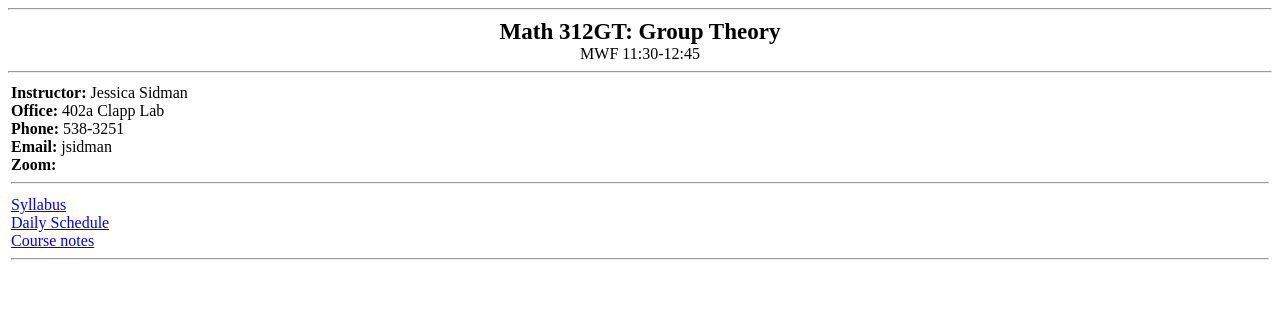
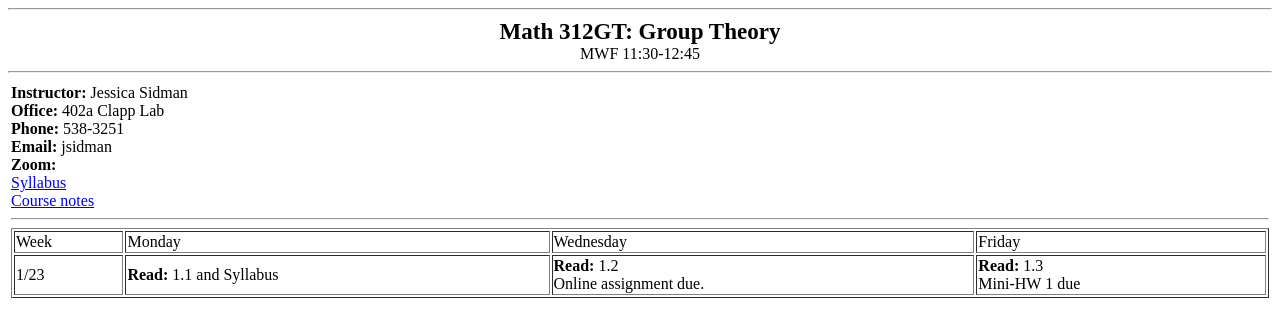
Before and after one commit to jessicasidman/math312GT, a plain HTML site: page index.html in a window 1280 px wide. Drawn offline with Linux system fonts and the light colour scheme.

Commit message:
Update index.html

```diff
--- a/index.html
+++ b/index.html
@@ -30,19 +30,33 @@ MWF 11:30-12:45
 <b>Phone:</b> 538-3251<br>
 <b>Email:</b> jsidman<br>
 <b>Zoom:</b> <br>
+<a href="Math 312_ Group Theory.pdf">Syllabus</a><br>
+<a href="https://drive.google.com/drive/folders/1GZ4zFVXKezur6ksxNzDWIFc3RMVHl1xS?usp=share_link">Course notes</a>
 <hr>
 
+<table border=1 width="100%">
+  <tbody>
+    <tr>
+      <td>Week</td>
+      <td>Monday</td>
+      <td>Wednesday</td>
+      <td>Friday</td>
+    </tr>
 
-<tr>
-<td>
-  <a href="Math 312_ Group Theory.pdf">Syllabus</a><br>
-  <a href="dailySchedule.html">Daily Schedule</a><br>
-  <a href="https://drive.google.com/drive/folders/1GZ4zFVXKezur6ksxNzDWIFc3RMVHl1xS?usp=share_link">Course notes</a>
-  <hr>
-</td></tr>
+    <tr>
+      <td>1/23</td>
+      <td><b>Read:</b> 1.1 and Syllabus</td>
+      <td><b>Read:</b> 1.2<br>
+      Online assignment due.</td>
+      <td><b>Read:</b> 1.3<br>
+      Mini-HW 1 due</td>
+    </tr>
 
 
 
+
+</tbody>
+</table>
 </table>
 
 </body>
```
